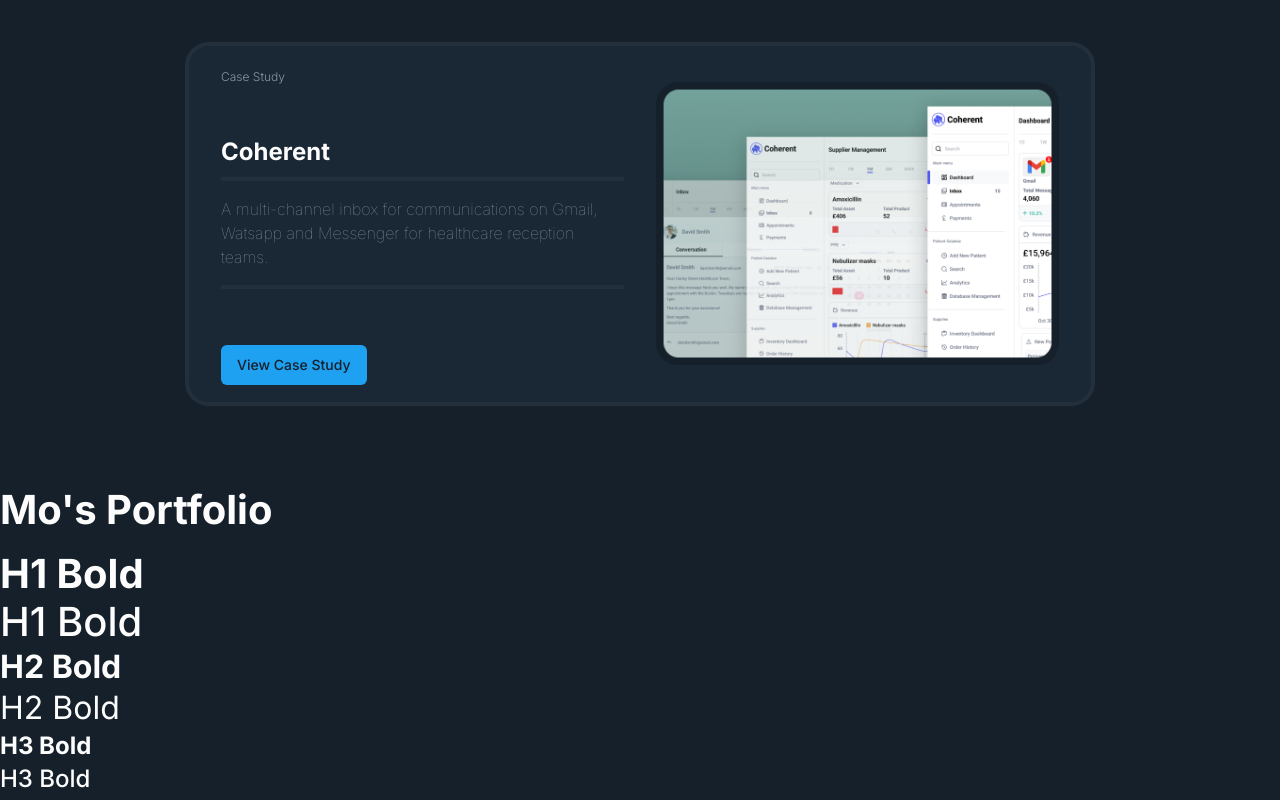
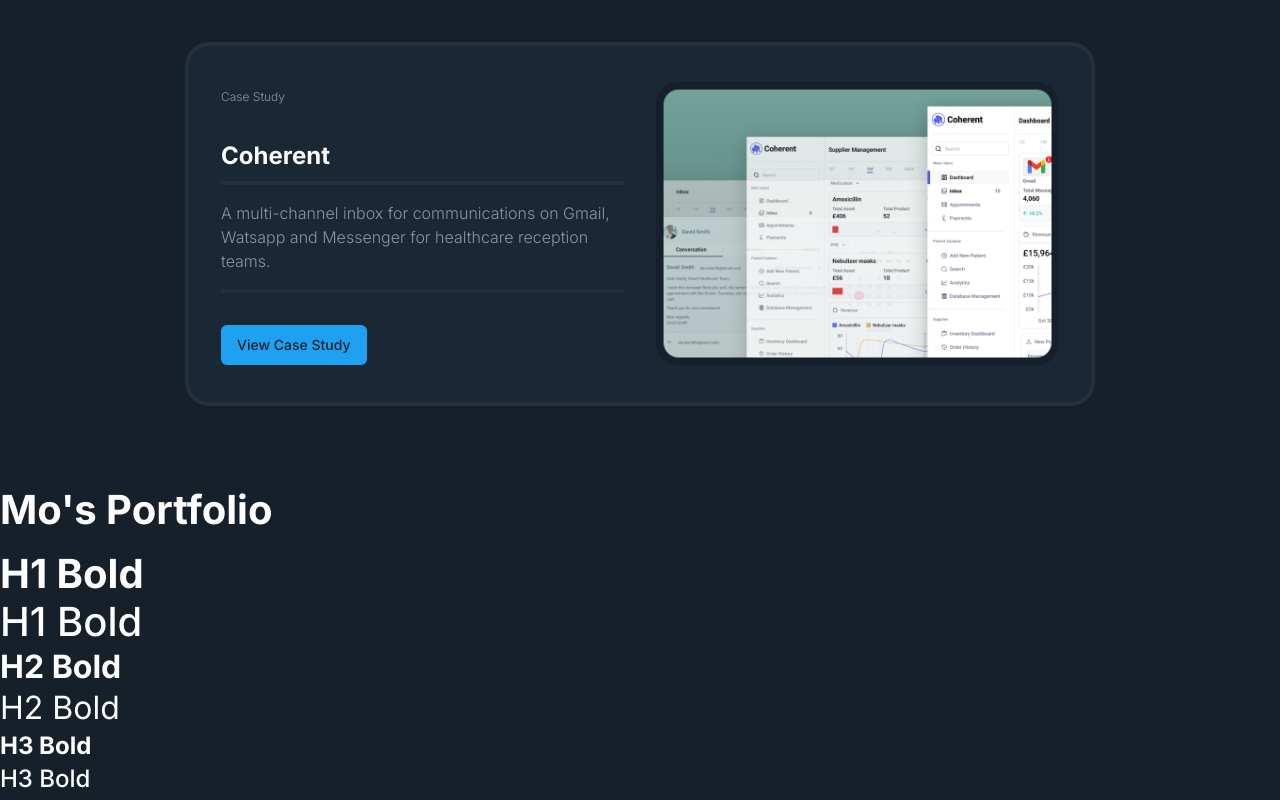
Before and after one commit to mohan-dev-ji/mv-portfolio-2024, a Next.js app: page / in a window 1280 px wide. Shown: the part 1020-1820 px from the top of the page. Built offline with nearby package versions, Linux system fonts and the light colour scheme.

Commit message:
fixed button text

```diff
--- a/src/app/components/ui/TextImageSection.tsx
+++ b/src/app/components/ui/TextImageSection.tsx
@@ -22,12 +22,12 @@
     <div className="max-w-[910px] h-[364px] mx-auto p-8 bg-card flex flex-col md:flex-row items-center justify-between rounded-[24px] border-4 border-hover min-h-[550px] md:min-h-[364px]">
       <div className="flex-1 md:mr-8">
         <span className="text-s text-secondary">{tag}</span>
-        <h2 className="text-h3-bold text-primary md:mt-12">{title}</h2>
+        <h2 className="text-h3-bold text-primary md:mt-8">{title}</h2>
         <div className="h-[4px] bg-hover mt-2" /> {/* Underline */}
         <p className="text-p text-secondary mt-4">{description}</p>
         <div className="h-[4px] bg-hover my-4" /> {/* Second Underline */}
-        <Link href="/work" className={`${buttonVariants({ variant: "default" })} mr-8 md:mt-10`}>
-        View Case Study
+        <Link href="/work" className={`${buttonVariants({ variant: "default" })} mr-8 md:mt-4`}>
+        {buttonText}
         </Link>
       </div>
       <div className="flex-1 mt-4 md:mt-0">
--- a/tailwind.config.ts
+++ b/tailwind.config.ts
@@ -24,7 +24,7 @@
         "h3-bold": ["24px", { lineHeight: "140%", fontWeight: "700"}],
         "h3": ["24px", { lineHeight: "140%", fontWeight: "500"}],
         "p-bold": ["16px", { lineHeight: "150%", fontWeight: "700"}],
-        "p": ["16px", { lineHeight: "150%", fontWeight: "100"}],
+        "p": ["16px", { lineHeight: "150%", fontWeight: "300"}],
         "s": ["12px", { lineHeight: "170%", fontWeight: "300"}],
       }
     },
```
